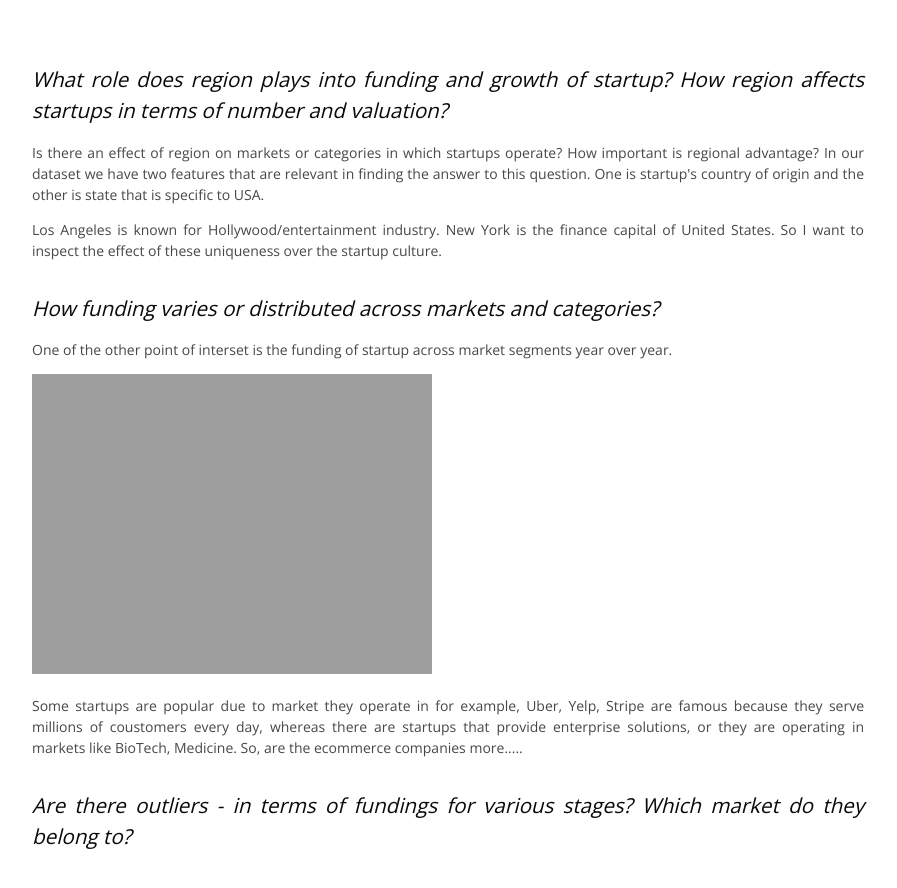
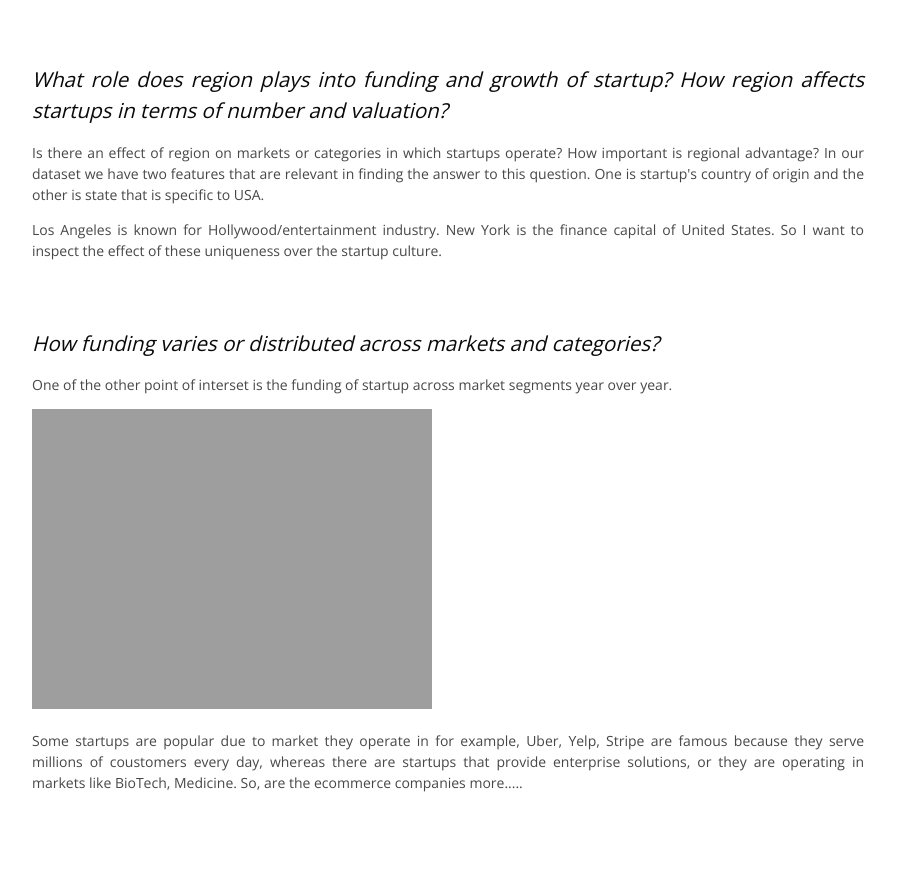
Before and after one commit to jhashekhar/jhashekhar.github.io, a Jekyll site: the page built from _posts/2020-07-05-eda-startup-cb.md, in a window 1280 px wide and 900 px high, scrolled down 2718 px. Shown: the top 888 px of the window, without its empty margins (192-1089 px from the left). Built offline with Jekyll 4.4.1, drawn with Linux system fonts in a browser that asks for light colours; after the commit the page ends 3557 px from its top, so only the background shows below that.

Commit message:
clean up

```diff
--- a/_posts/2020-07-05-eda-startup-cb.md
+++ b/_posts/2020-07-05-eda-startup-cb.md
@@ -88,6 +88,8 @@ The markets
 
 <p>Los Angeles is known for Hollywood/entertainment industry. New York is the finance capital of United States. So I want to inspect the effect of these uniqueness over the startup culture.<p>
 
+<img src="">
+
 <h3><i>How funding varies or distributed across markets and categories?</i></h3>
 
 <p>One of the other point of interset is the funding of startup across market segments year over year.</p>
@@ -97,5 +99,5 @@ The markets
 
 <p>Some startups are popular due to market they operate in for example, Uber, Yelp, Stripe are famous because they serve millions of coustomers every day, whereas there are startups that provide enterprise solutions, or they are operating in markets like BioTech, Medicine. So, are the ecommerce companies more.....</p>
 
-
-<h3><i>Are there outliers - in terms of fundings for various stages? Which market do they belong to?</i></h3>
+<!--
+<h3><i>Are there outliers - in terms of fundings for various stages? Which market do they belong to?</i></h3>-->
```
